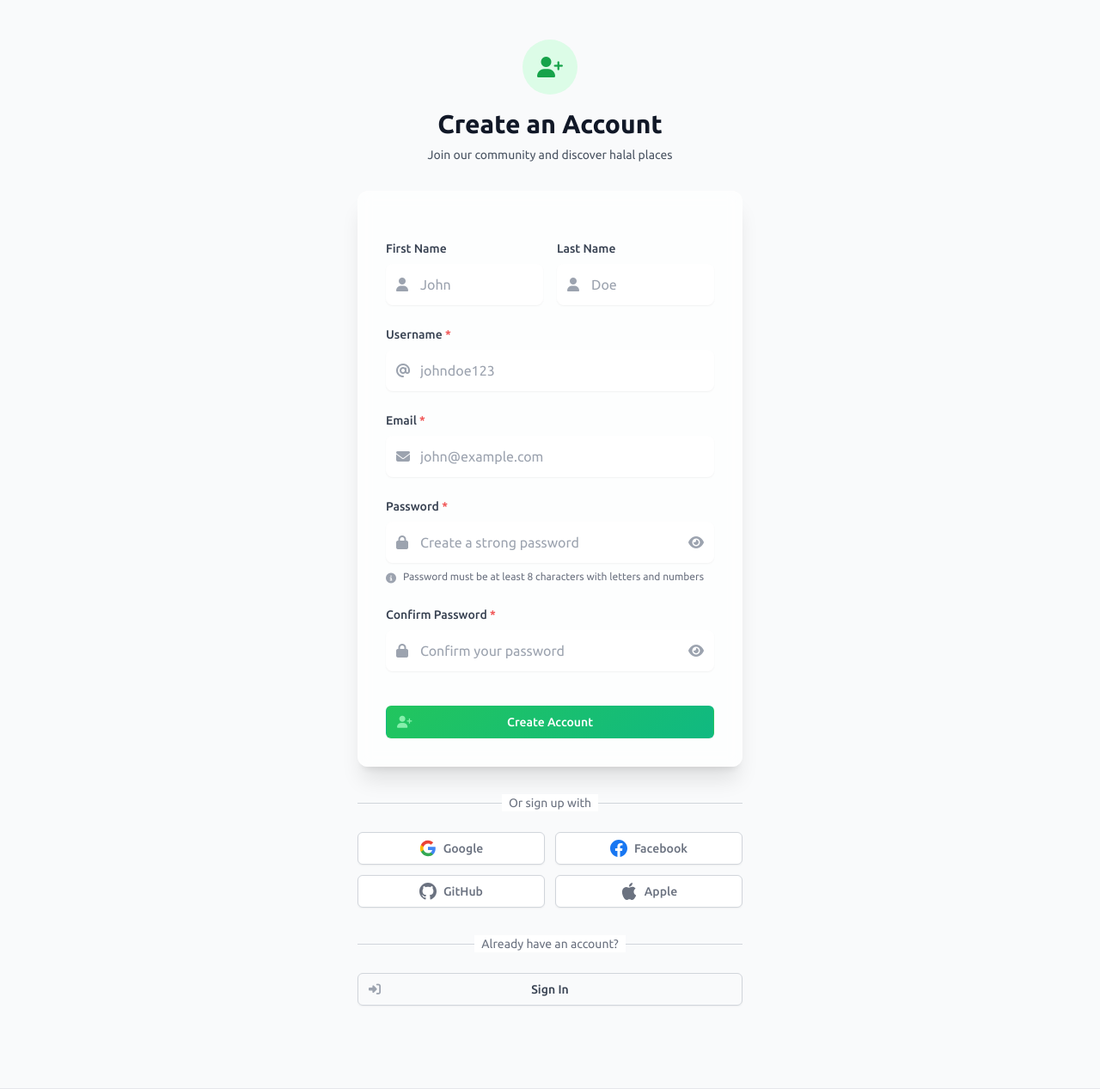
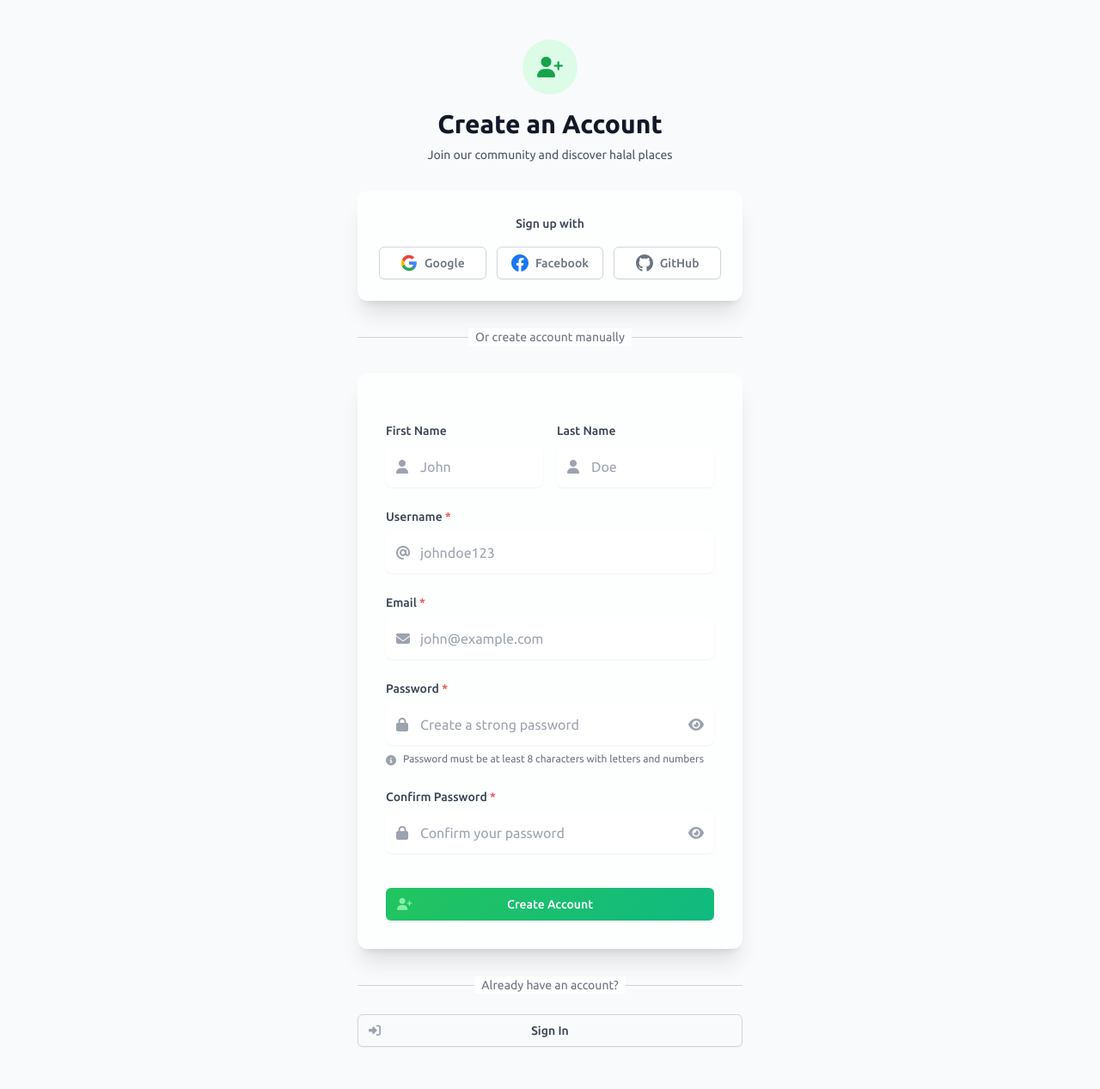
Before and after one commit to JavohirMX/halal-korea, a Django app: page /users/register/ in a window 1280 px wide. Shown: the part 66-1333 px from the top of the page at 86% size. Run offline with Django 5.2, Linux system fonts and the light colour scheme; data that the repository does not hold is empty; some libraries are stand-ins or nearby versions.

Commit message:
fix: temporarily comment out Apple provider integration in social authentication

```diff
--- a/users/templates/users/register.html
+++ b/users/templates/users/register.html
@@ -32,7 +32,75 @@
         </div>
         {% endif %}
 
-        <!-- Form Card -->
+        <!-- Social Signup Section -->
+        <div class="glass-card rounded-xl p-6 shadow-xl">
+            <div class="text-center mb-4">
+                <span class="text-sm font-medium text-gray-700 dark:text-gray-300">
+                    {% translate "Sign up with" %}
+                </span>
+            </div>
+
+            <div class="grid grid-cols-1 sm:grid-cols-3 gap-3">
+                {% providers_media_js %}
+
+                <!-- Google Signup -->
+                <a href="{% provider_login_url 'google' %}"
+                   class="w-full inline-flex justify-center py-2 px-4 border border-gray-300 dark:border-gray-600 rounded-md shadow-sm bg-white dark:bg-gray-800 text-sm font-medium text-gray-500 dark:text-gray-300 hover:bg-gray-50 dark:hover:bg-gray-700 transition duration-150 ease-in-out">
+                    <svg class="w-5 h-5" viewBox="0 0 24 24">
+                        <path fill="#4285F4" d="M22.56 12.25c0-.78-.07-1.53-.2-2.25H12v4.26h5.92c-.26 1.37-1.04 2.53-2.21 3.31v2.77h3.57c2.08-1.92 3.28-4.74 3.28-8.09z"/>
+                        <path fill="#34A853" d="M12 23c2.97 0 5.46-.98 7.28-2.66l-3.57-2.77c-.98.66-2.23 1.06-3.71 1.06-2.86 0-5.29-1.93-6.16-4.53H2.18v2.84C3.99 20.53 7.7 23 12 23z"/>
+                        <path fill="#FBBC05" d="M5.84 14.09c-.22-.66-.35-1.36-.35-2.09s.13-1.43.35-2.09V7.07H2.18C1.43 8.55 1 10.22 1 12s.43 3.45 1.18 4.93l2.85-2.22.81-.62z"/>
+                        <path fill="#EA4335" d="M12 5.38c1.62 0 3.06.56 4.21 1.64l3.15-3.15C17.45 2.09 14.97 1 12 1 7.7 1 3.99 3.47 2.18 7.07l3.66 2.84c.87-2.6 3.3-4.53 6.16-4.53z"/>
+                    </svg>
+                    <span class="ml-2 hidden sm:inline">Google</span>
+                </a>
+
+                <!-- Facebook Signup -->
+                <a href="{% provider_login_url 'facebook' %}"
+                   class="w-full inline-flex justify-center py-2 px-4 border border-gray-300 dark:border-gray-600 rounded-md shadow-sm bg-white dark:bg-gray-800 text-sm font-medium text-gray-500 dark:text-gray-300 hover:bg-gray-50 dark:hover:bg-gray-700 transition duration-150 ease-in-out">
+                    <svg class="w-5 h-5" fill="#1877F2" viewBox="0 0 24 24">
+                        <path d="M24 12.073c0-6.627-5.373-12-12-12s-12 5.373-12 12c0 5.99 4.388 10.954 10.125 11.854v-8.385H7.078v-3.47h3.047V9.43c0-3.007 1.792-4.669 4.533-4.669 1.312 0 2.686.235 2.686.235v2.953H15.83c-1.491 0-1.956.925-1.956 1.874v2.25h3.328l-.532 3.47h-2.796v8.385C19.612 23.027 24 18.062 24 12.073z"/>
+                    </svg>
+                    <span class="ml-2 hidden sm:inline">Facebook</span>
+                </a>
+
+                <!-- GitHub Signup -->
+                <a href="{% provider_login_url 'github' %}"
+                   class="w-full inline-flex justify-center py-2 px-4 border border-gray-300 dark:border-gray-600 rounded-md shadow-sm bg-white dark:bg-gray-800 text-sm font-medium text-gray-500 dark:text-gray-300 hover:bg-gray-50 dark:hover:bg-gray-700 transition duration-150 ease-in-out">
+                    <svg class="w-5 h-5" fill="currentColor" viewBox="0 0 24 24">
+                        <path d="M12 0c-6.626 0-12 5.373-12 12 0 5.302 3.438 9.8 8.207 11.387.599.111.793-.261.793-.577v-2.234c-3.338.726-4.033-1.416-4.033-1.416-.546-1.387-1.333-1.756-1.333-1.756-1.089-.745.083-.729.083-.729 1.205.084 1.839 1.237 1.839 1.237 1.07 1.834 2.807 1.304 3.492.997.107-.775.418-1.305.762-1.604-2.665-.305-5.467-1.334-5.467-5.931 0-1.311.469-2.381 1.236-3.221-.124-.303-.535-1.524.117-3.176 0 0 1.008-.322 3.301 1.23.957-.266 1.983-.399 3.003-.404 1.02.005 2.047.138 3.006.404 2.291-1.552 3.297-1.23 3.297-1.23.653 1.653.242 2.874.118 3.176.77.84 1.235 1.911 1.235 3.221 0 4.609-2.807 5.624-5.479 5.921.43.372.823 1.102.823 2.222v3.293c0 .319.192.694.801.576 4.765-1.589 8.199-6.086 8.199-11.386 0-6.627-5.373-12-12-12z"/>
+                    </svg>
+                    <span class="ml-2 hidden sm:inline">GitHub</span>
+                </a>
+
+                <!-- Apple Signup - Commented out temporarily -->
+                {% comment "" %}
+                <!--
+                <a href="{% provider_login_url 'apple' %}"
+                   class="w-full inline-flex justify-center py-2 px-4 border border-gray-300 dark:border-gray-600 rounded-md shadow-sm bg-white dark:bg-gray-800 text-sm font-medium text-gray-500 dark:text-gray-300 hover:bg-gray-50 dark:hover:bg-gray-700 transition duration-150 ease-in-out">
+                    <svg class="w-5 h-5" fill="currentColor" viewBox="0 0 24 24">
+                        <path d="M12.152 6.896c-.948 0-2.415-1.078-3.96-1.04-2.04.027-3.91 1.183-4.961 3.014-2.117 3.675-.546 9.103 1.519 12.09 1.013 1.454 2.208 3.09 3.792 3.039 1.52-.065 2.09-.987 3.935-.987 1.831 0 2.35.987 3.96.948 1.637-.026 2.676-1.48 3.676-2.948 1.156-1.688 1.636-3.325 1.662-3.415-.039-.013-3.182-1.221-3.22-4.857-.026-3.04 2.48-4.494 2.597-4.559-1.429-2.09-3.623-2.324-4.39-2.376-2-.156-3.675 1.09-4.61 1.09zM15.53 3.83c.843-1.012 1.4-2.427 1.245-3.83-1.207.052-2.662.805-3.532 1.818-.78.896-1.454 2.338-1.273 3.714 1.338.104 2.715-.688 3.559-1.701"/>
+                    </svg>
+                    <span class="ml-2 hidden sm:inline">Apple</span>
+                </a>
+                -->
+                {% endcomment %}
+            </div>
+        </div>
+
+        <!-- Divider -->
+        <div class="mt-6">
+            <div class="relative">
+                <div class="absolute inset-0 flex items-center">
+                    <div class="w-full border-t border-gray-300 dark:border-gray-600"></div>
+                </div>
+                <div class="relative flex justify-center text-sm">
+                    <span class="px-2 bg-white dark:bg-gray-800 text-gray-500 dark:text-gray-400">
+                        {% translate "Or create account manually" %}
+                    </span>
+                </div>
+            </div>
+        </div>
 
         <!-- Form Card -->
         <div class="glass-card rounded-xl p-8 shadow-xl">
@@ -203,62 +271,7 @@
             </form>
         </div>
 
-        <!-- Social Signup Section -->
-        <div class="mt-6">
-            <div class="relative">
-                <div class="absolute inset-0 flex items-center">
-                    <div class="w-full border-t border-gray-300 dark:border-gray-600"></div>
-                </div>
-                <div class="relative flex justify-center text-sm">
-                    <span class="px-2 bg-white dark:bg-gray-800 text-gray-500 dark:text-gray-400">
-                        {% translate "Or sign up with" %}
-                    </span>
-                </div>
-            </div>
 
-            <div class="mt-6 grid grid-cols-2 gap-3">
-                <!-- Google Signup -->
-                {% providers_media_js %}
-                <a href="{% provider_login_url 'google' %}"
-                   class="w-full inline-flex justify-center py-2 px-4 border border-gray-300 dark:border-gray-600 rounded-md shadow-sm bg-white dark:bg-gray-800 text-sm font-medium text-gray-500 dark:text-gray-300 hover:bg-gray-50 dark:hover:bg-gray-700 transition duration-150 ease-in-out">
-                    <svg class="w-5 h-5" viewBox="0 0 24 24">
-                        <path fill="#4285F4" d="M22.56 12.25c0-.78-.07-1.53-.2-2.25H12v4.26h5.92c-.26 1.37-1.04 2.53-2.21 3.31v2.77h3.57c2.08-1.92 3.28-4.74 3.28-8.09z"/>
-                        <path fill="#34A853" d="M12 23c2.97 0 5.46-.98 7.28-2.66l-3.57-2.77c-.98.66-2.23 1.06-3.71 1.06-2.86 0-5.29-1.93-6.16-4.53H2.18v2.84C3.99 20.53 7.7 23 12 23z"/>
-                        <path fill="#FBBC05" d="M5.84 14.09c-.22-.66-.35-1.36-.35-2.09s.13-1.43.35-2.09V7.07H2.18C1.43 8.55 1 10.22 1 12s.43 3.45 1.18 4.93l2.85-2.22.81-.62z"/>
-                        <path fill="#EA4335" d="M12 5.38c1.62 0 3.06.56 4.21 1.64l3.15-3.15C17.45 2.09 14.97 1 12 1 7.7 1 3.99 3.47 2.18 7.07l3.66 2.84c.87-2.6 3.3-4.53 6.16-4.53z"/>
-                    </svg>
-                    <span class="ml-2">Google</span>
-                </a>
-
-                <!-- Facebook Signup -->
-                <a href="{% provider_login_url 'facebook' %}"
-                   class="w-full inline-flex justify-center py-2 px-4 border border-gray-300 dark:border-gray-600 rounded-md shadow-sm bg-white dark:bg-gray-800 text-sm font-medium text-gray-500 dark:text-gray-300 hover:bg-gray-50 dark:hover:bg-gray-700 transition duration-150 ease-in-out">
-                    <svg class="w-5 h-5" fill="#1877F2" viewBox="0 0 24 24">
-                        <path d="M24 12.073c0-6.627-5.373-12-12-12s-12 5.373-12 12c0 5.99 4.388 10.954 10.125 11.854v-8.385H7.078v-3.47h3.047V9.43c0-3.007 1.792-4.669 4.533-4.669 1.312 0 2.686.235 2.686.235v2.953H15.83c-1.491 0-1.956.925-1.956 1.874v2.25h3.328l-.532 3.47h-2.796v8.385C19.612 23.027 24 18.062 24 12.073z"/>
-                    </svg>
-                    <span class="ml-2">Facebook</span>
-                </a>
-
-                <!-- GitHub Signup -->
-                <a href="{% provider_login_url 'github' %}"
-                   class="w-full inline-flex justify-center py-2 px-4 border border-gray-300 dark:border-gray-600 rounded-md shadow-sm bg-white dark:bg-gray-800 text-sm font-medium text-gray-500 dark:text-gray-300 hover:bg-gray-50 dark:hover:bg-gray-700 transition duration-150 ease-in-out">
-                    <svg class="w-5 h-5" fill="currentColor" viewBox="0 0 24 24">
-                        <path d="M12 0c-6.626 0-12 5.373-12 12 0 5.302 3.438 9.8 8.207 11.387.599.111.793-.261.793-.577v-2.234c-3.338.726-4.033-1.416-4.033-1.416-.546-1.387-1.333-1.756-1.333-1.756-1.089-.745.083-.729.083-.729 1.205.084 1.839 1.237 1.839 1.237 1.07 1.834 2.807 1.304 3.492.997.107-.775.418-1.305.762-1.604-2.665-.305-5.467-1.334-5.467-5.931 0-1.311.469-2.381 1.236-3.221-.124-.303-.535-1.524.117-3.176 0 0 1.008-.322 3.301 1.23.957-.266 1.983-.399 3.003-.404 1.02.005 2.047.138 3.006.404 2.291-1.552 3.297-1.23 3.297-1.23.653 1.653.242 2.874.118 3.176.77.84 1.235 1.911 1.235 3.221 0 4.609-2.807 5.624-5.479 5.921.43.372.823 1.102.823 2.222v3.293c0 .319.192.694.801.576 4.765-1.589 8.199-6.086 8.199-11.386 0-6.627-5.373-12-12-12z"/>
-                    </svg>
-                    <span class="ml-2">GitHub</span>
-                </a>
-
-                <!-- Apple Signup -->
-                <a href="{% provider_login_url 'apple' %}"
-                   class="w-full inline-flex justify-center py-2 px-4 border border-gray-300 dark:border-gray-600 rounded-md shadow-sm bg-white dark:bg-gray-800 text-sm font-medium text-gray-500 dark:text-gray-300 hover:bg-gray-50 dark:hover:bg-gray-700 transition duration-150 ease-in-out">
-                    <svg class="w-5 h-5" fill="currentColor" viewBox="0 0 24 24">
-                        <path d="M12.152 6.896c-.948 0-2.415-1.078-3.96-1.04-2.04.027-3.91 1.183-4.961 3.014-2.117 3.675-.546 9.103 1.519 12.09 1.013 1.454 2.208 3.09 3.792 3.039 1.52-.065 2.09-.987 3.935-.987 1.831 0 2.35.987 3.96.948 1.637-.026 2.676-1.48 3.676-2.948 1.156-1.688 1.636-3.325 1.662-3.415-.039-.013-3.182-1.221-3.22-4.857-.026-3.04 2.48-4.494 2.597-4.559-1.429-2.09-3.623-2.324-4.39-2.376-2-.156-3.675 1.09-4.61 1.09zM15.53 3.83c.843-1.012 1.4-2.427 1.245-3.83-1.207.052-2.662.805-3.532 1.818-.78.896-1.454 2.338-1.273 3.714 1.338.104 2.715-.688 3.559-1.701"/>
-                    </svg>
-                    <span class="ml-2">Apple</span>
-                </a>
-            </div>
-
-        </div>
 
         <!-- Login Link -->
         <div class="mt-6">
```
Also changed, not shown: config/settings.py (+11 -11 lines), users/social_rate_limiting.py (+5 -5 lines), users/templates/users/edit_profile.html (+7 -1 lines), users/templates/users/login.html (+12 -8 lines).
